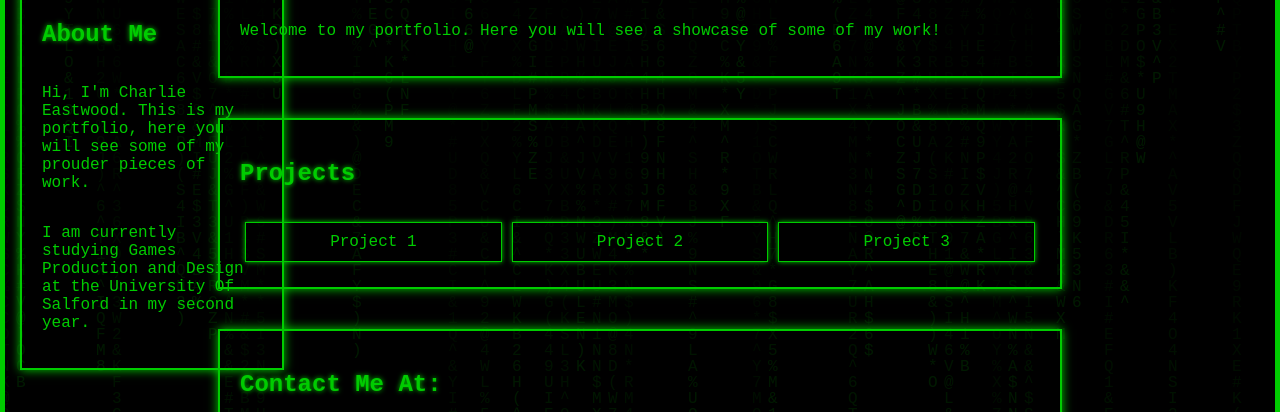
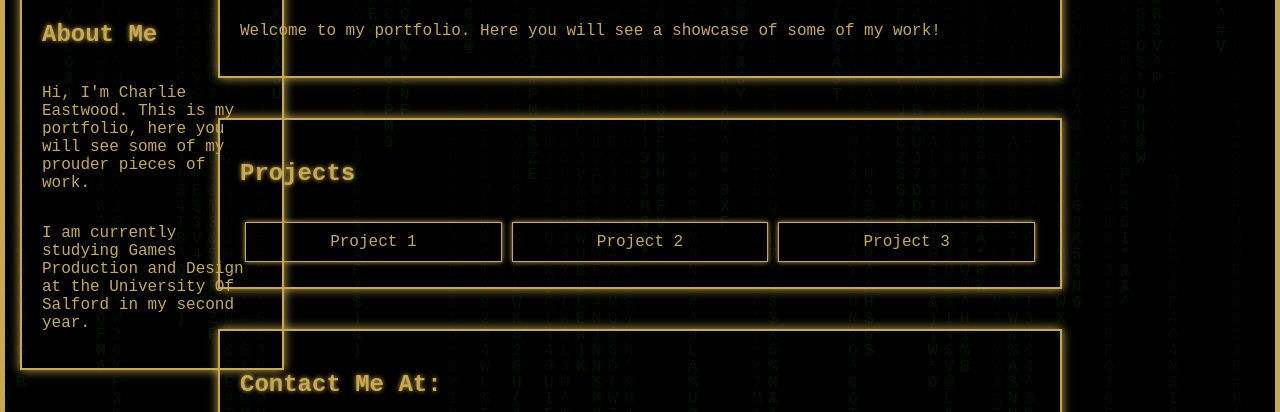
Before and after one commit to NoobEclipse/Portfolio, a plain HTML site: page index.html in a window 1280 px wide. Shown: the part 141-553 px from the top of the page. Drawn offline with Linux system fonts and the light colour scheme.

Commit message:
Update index.html

```diff
--- a/index.html
+++ b/index.html
@@ -11,7 +11,7 @@
         padding: 20px;
         font-family: 'Courier New', monospace;
         background-color: black;
-        color: #00cc00; /* dimmer green */
+        color: #C8A951; /* pee yellow */
         display: flex;
         flex-direction: column;
         align-items: center;
@@ -38,8 +38,8 @@
     /* Flicker animation for body border */
     @keyframes flicker {
         0%, 19%, 21%, 23%, 25%, 54%, 56%, 100% {
-            border-color: #00cc00;
-            box-shadow: 0 0 20px #00cc00, 0 0 40px #00cc00;
+            border-color: #C8A951;
+            box-shadow: 0 0 20px #C8A951, 0 0 40px #C8A951;
         }
         20%, 22%, 24%, 55% {
             border-color: #00ff88;
@@ -49,19 +49,19 @@
 
     /* Boxes with flicker/glitch effect */
     .box {
-        border: 2px solid #00cc00;
+        border: 2px solid #C8A951;
         padding: 20px;
         margin: 20px 0;
         width: 90%;
         max-width: 800px;
-        box-shadow: 0 0 10px #00cc00;
+        box-shadow: 0 0 10px #C8A951;
         animation: boxFlicker 1.5s infinite;
     }
 
     @keyframes boxFlicker {
         0%, 19%, 21%, 23%, 25%, 54%, 56%, 100% {
-            border-color: #00cc00;
-            box-shadow: 0 0 10px #00cc00;
+            border-color: #C8A951;
+            box-shadow: 0 0 10px #C8A951;
         }
         20%, 22%, 24%, 55% {
             border-color: #00ff88;
@@ -71,15 +71,15 @@
 
     /* Headings and links */
     h1, h2, p, li, a {
-        color: #00cc00;
+        color: #C8A951;
     }
 
     h1, h2 {
-        text-shadow: 0 0 5px #00cc00;
+        text-shadow: 0 0 5px #C8A951;
     }
 
     a {
-        color: #00cc00;
+        color: #C8A951;
         text-decoration: none;
     }
 
@@ -114,8 +114,8 @@
         flex: 1;
         text-align: center;
         padding: 10px;
-        border: 1px solid #00cc00;
-        box-shadow: 0 0 5px #00cc00;
+        border: 1px solid #C8A951;
+        box-shadow: 0 0 5px #C8A951;
         margin: 5px;
         transition: all 0.2s;
     }
```
